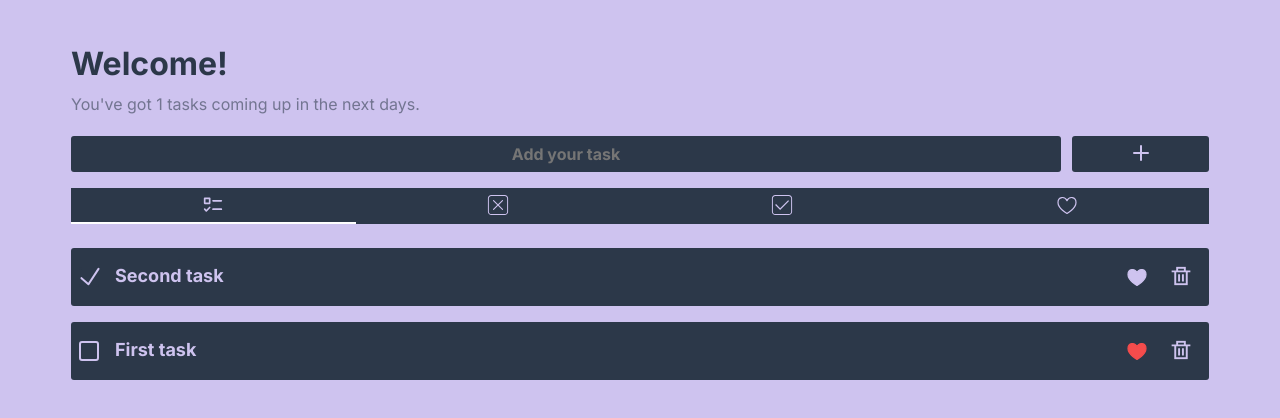
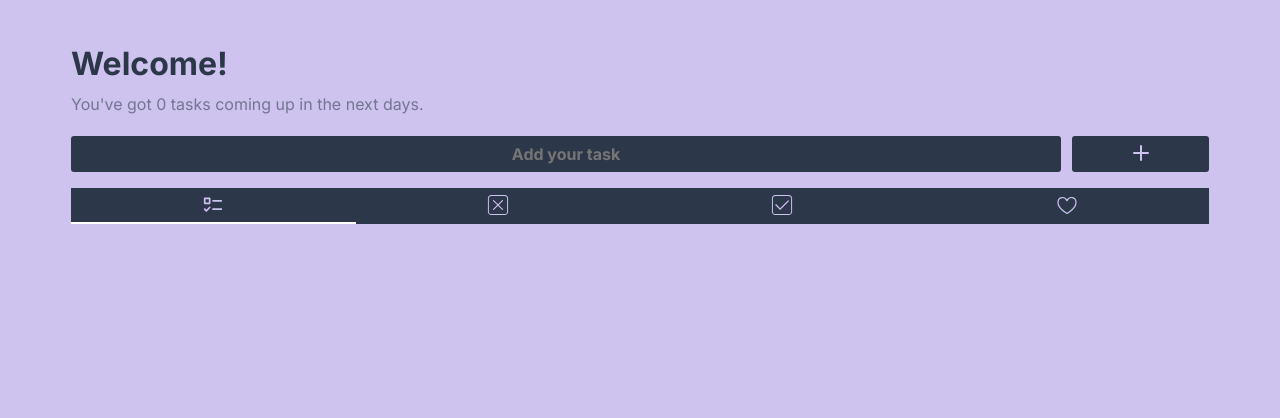
Before and after one commit to itslapsu/todoApp-react, a React (Create React App) app: page / in a window 1280 px wide. Shown: the top 418 px of the page. Built offline with nearby package versions, Linux system fonts and the light colour scheme.

Commit message:
localStorage create

```diff
--- a/src/components/HomeForm/HomeForm.js
+++ b/src/components/HomeForm/HomeForm.js
@@ -17,6 +17,7 @@
       id: Date.now(),
       title: inputRef.current.value,
       isDone: false,
+      inFavorite: false,
     };
 
     setTodos([newTodo, ...todos]);
--- a/src/screens/Home/Home.js
+++ b/src/screens/Home/Home.js
@@ -1,4 +1,4 @@
-import React from "react";
+import React, { useEffect } from "react";
 import styles from "./Home.module.css";
 import HomeTitle from "../../components/HomeTitle/HomeTitle";
 import HomeSubtitle from "../../components/HomeSubtitle/HomeSubtitle";
@@ -24,6 +24,10 @@
     setUnDoneTasks(result);
   };
 
+  useEffect(() => {
+    localStorage.setItem("todos", JSON.stringify(todos));
+  }, [todos]);
+
   React.useLayoutEffect(updateUnDoneTasks);
 
   return (
--- a/src/screens/RouteScreens.js
+++ b/src/screens/RouteScreens.js
@@ -10,22 +10,9 @@
 import HomeTodo from "../components/HomeTodo/HomeTodo";
 
 export default function RouteScreens() {
-  const backEndData = [
-    {
-      id: 2,
-      title: "Second task",
-      isDone: true,
-      inFavorite: false,
-    },
-    {
-      id: 1,
-      title: "First task",
-      isDone: false,
-      inFavorite: true,
-    },
-  ];
+  const data = JSON.parse(localStorage.getItem("todos")) || [];
 
-  const [todos, setTodos] = React.useState(backEndData);
+  const [todos, setTodos] = React.useState(data);
 
   return (
     <>
```
